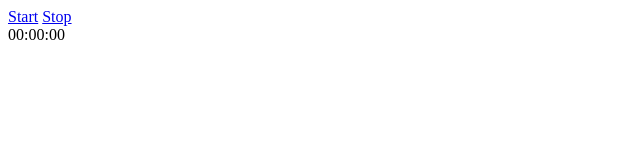
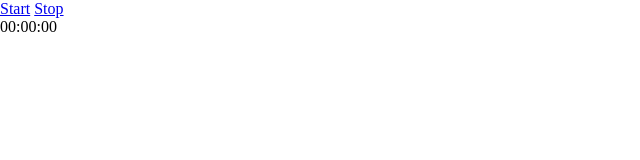
Before and after one commit to AnnaLangner/19.6Stopwatch, a website: page index.html in a window 1280 px wide. Shown: the whole page, without its empty margins (0-640 px from the left). Drawn offline with nearby package versions, Linux system fonts and the light colour scheme; files that its build step writes are made by us from their sources.

Commit message:
Addition of small stylistic adjustments

```diff
--- a/package.json
+++ b/package.json
@@ -12,10 +12,10 @@
     "init:files": "touch README.md index.html sass/style.scss js/script.js",
     "init:gitignore": "curl https://raw.githubusercontent.com/github/gitignore/master/Node.gitignore -o .gitignore",
     "build:autoprefixer": "autoprefixer-cli css/style.css",
-    "build-dev:sass": "node-sass --output-style expanded --source-map true -o css sass",
+    "build:sass": "node-sass --output-style expanded --source-map true -o css sass",
     "watch": "npm-run-all -p watch:*",
     "watch:sassprefixer": "onchange -d 100 sass -- npm run watchsass",
-    "watchsass": "npm run build:sass && npm run build:autoprefixer",
+    "watch:sass": "npm run build:sass && npm run build:autoprefixer",
     "watch:browser-sync": "browser-sync start --server --files css/*.css *.html"
   },
   "repository": {
--- a/sass/style.scss
+++ b/sass/style.scss
@@ -1,3 +1,4 @@
 body {
 	bacground-color: #f4cbed;
+	margin: 0 auto;
 }
```
Also changed, not shown: css/style.css (added), script.js (renamed from js/script.js), 1 other file.
